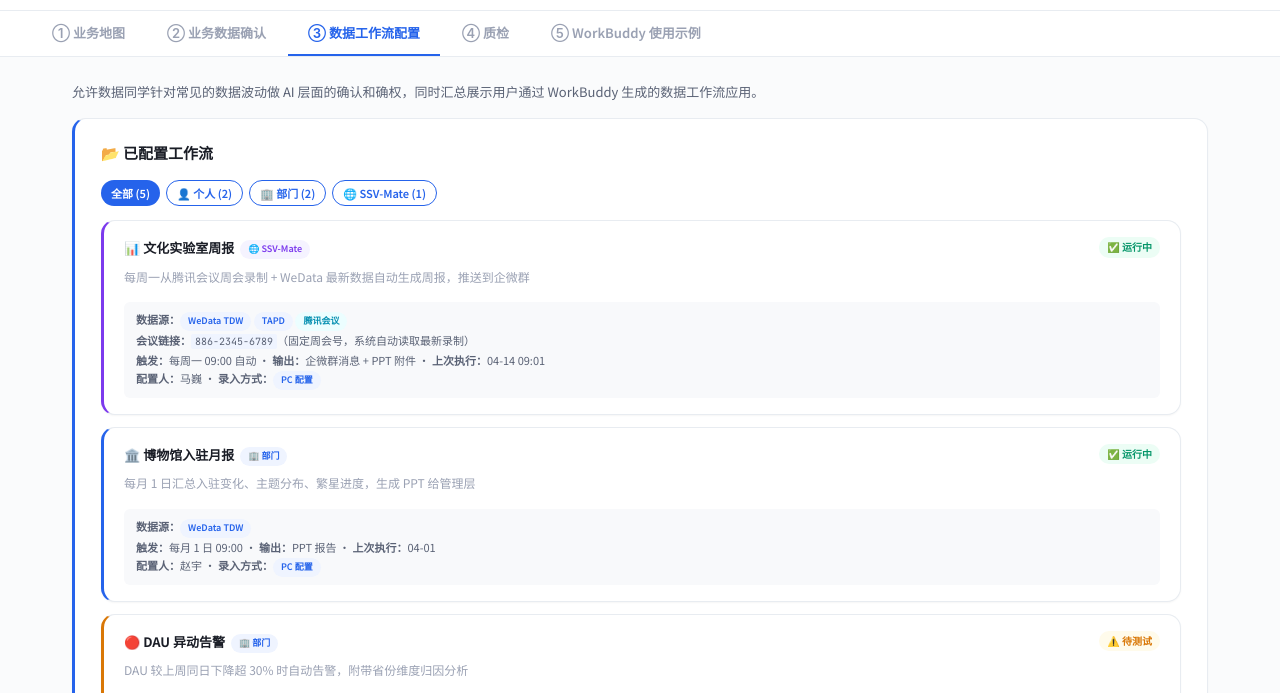
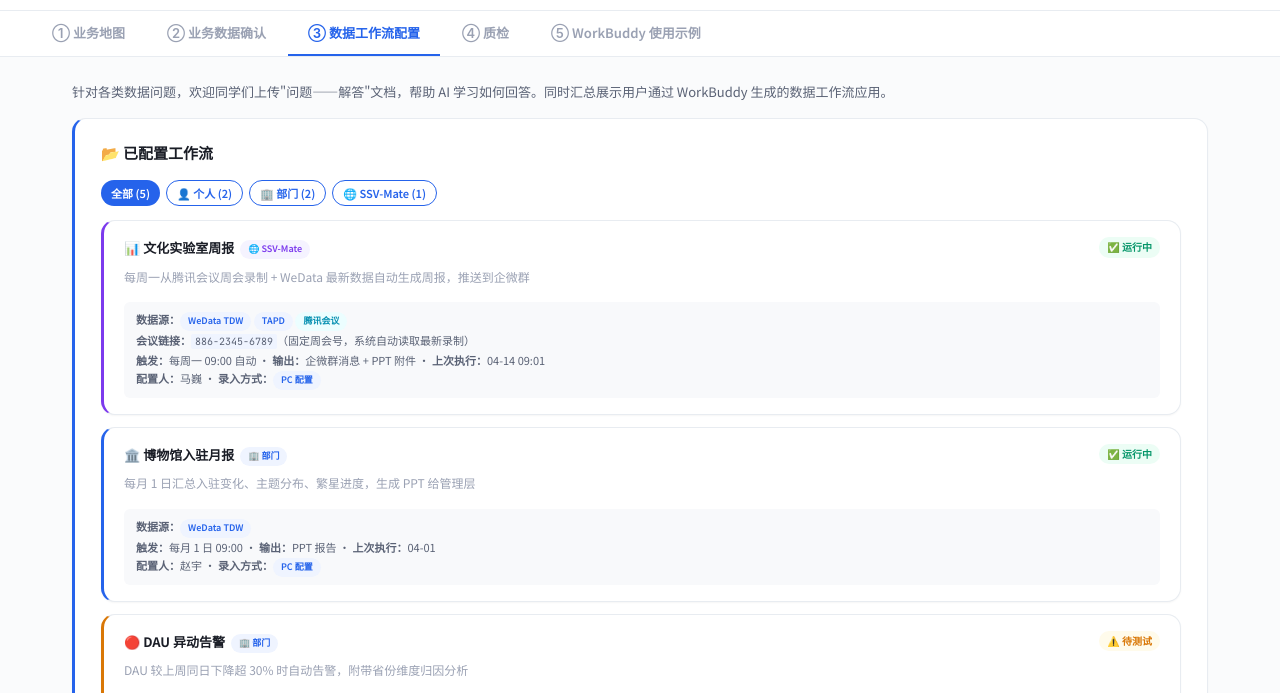
Before and after one commit to thebigstrongelephant/ssv-data-cloud, a plain HTML site: page index.html in a window 1280 px wide. Both pictures are taken after a click on the button "③ 数据工作流配置". Shown: the part 45-738 px from the top of the page. Drawn offline with Linux system fonts and the light colour scheme.

Commit message:
fix: Tab3说明文案优化

```diff
--- a/index.html
+++ b/index.html
@@ -724,7 +724,7 @@ WHERE imp_date = '20260415'</textarea>
 <!-- ==================== Tab 3: 数据工作流配置 ==================== -->
 <div class="sec" id="s-t3">
 
-<div style="font-size:13px;color:var(--ink2);margin-bottom:16px">允许数据同学针对常见的数据波动做 AI 层面的确认和确权，同时汇总展示用户通过 WorkBuddy 生成的数据工作流应用。</div>
+<div style="font-size:13px;color:var(--ink2);margin-bottom:16px">针对各类数据问题，欢迎同学们上传"问题——解答"文档，帮助 AI 学习如何回答。同时汇总展示用户通过 WorkBuddy 生成的数据工作流应用。</div>
 
 <!-- 已配置工作流列表 -->
 <div class="card card-accent">
```
